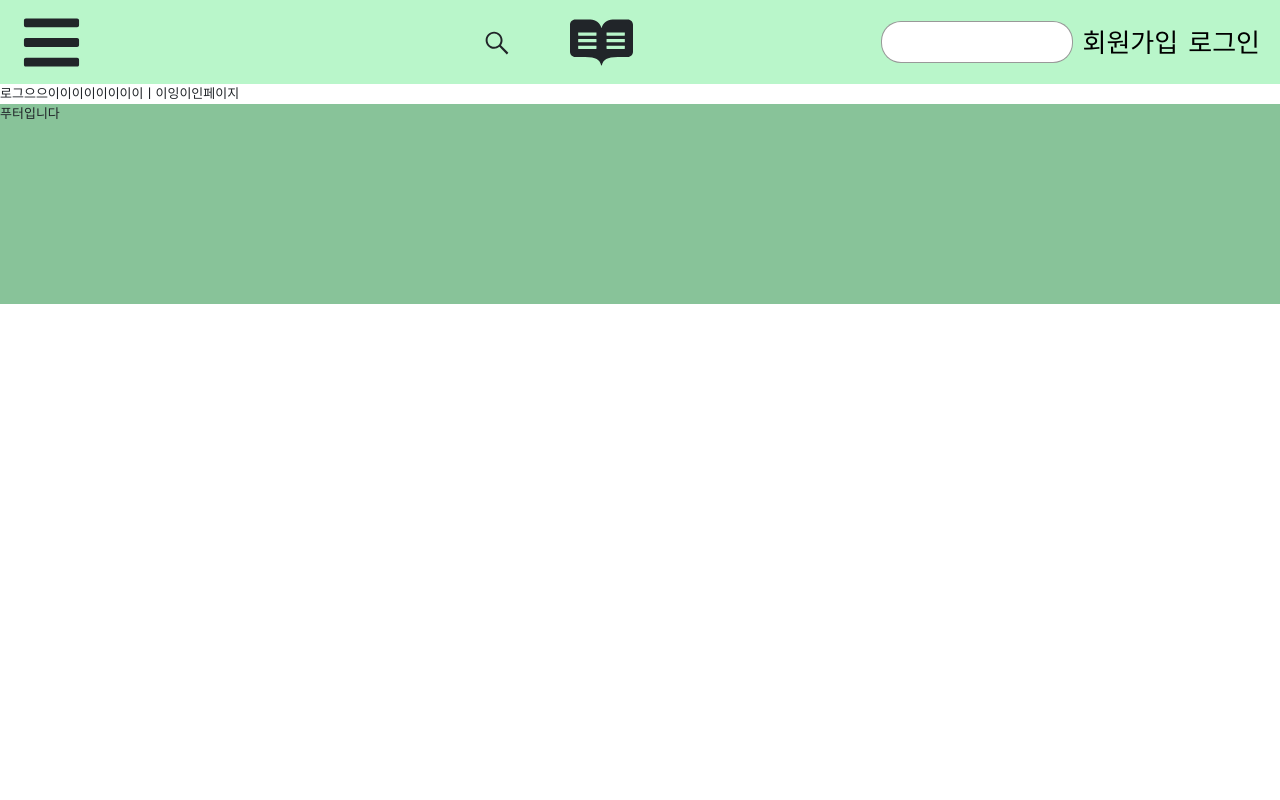
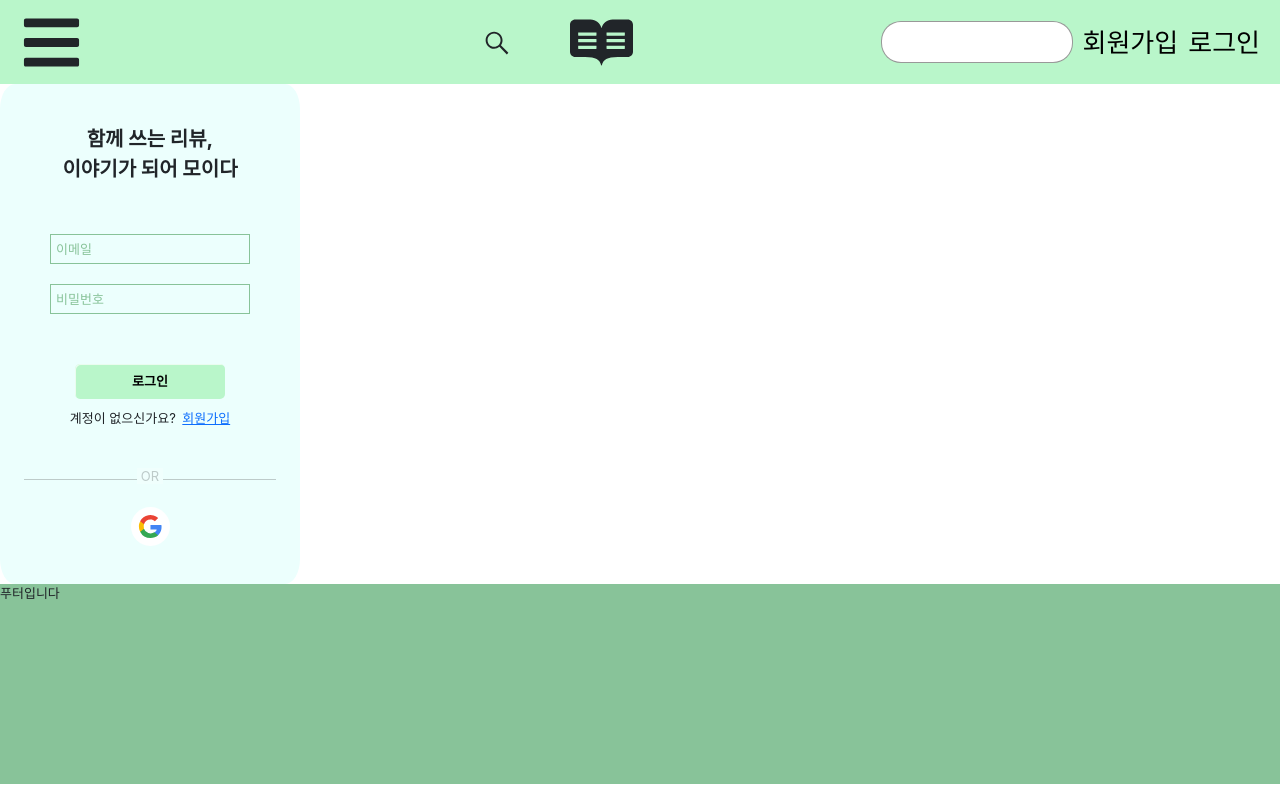
Before and after one commit to codestates-seb/seb40_main_031, a React (Create React App) app in the folder client/: page /login in a window 1280 px wide. Built offline with nearby package versions, Linux system fonts and the light colour scheme.

Commit message:
feat: 로그인 컴포넌트 구현 (#31)
* Feat: Create Login Component

* Feat: Add polished Library

* Feat: Create Login Component

```diff
--- /dev/null
+++ b/client/src/components/login/LoginComponent.js
@@ -0,0 +1,50 @@
+import React from 'react';
+import Button from '../@layout/button/Button';
+import * as S from './LoginComponent.style';
+
+const LoginComponent = () => {
+  return (
+    <S.WrapperDiv>
+      <S.AdvertiseDiv>
+        함께 쓰는 리뷰,
+        <br /> 이야기가 되어 모이다
+      </S.AdvertiseDiv>
+      <S.LoginInput placeholder='이메일'></S.LoginInput>
+      <S.LoginInput placeholder='비밀번호' type='password'></S.LoginInput>
+      <Button text='로그인' width='150px' height='35px'></Button>
+      <S.LinkToSignUpDiv>
+        계정이 없으신가요?
+        <S.LinkA href='#'>회원가입</S.LinkA>
+      </S.LinkToSignUpDiv>
+      <S.LineHr />
+      <S.OAuthListDiv>
+        <S.OAuthSvg
+          aria-hidden='true'
+          className='native svg-icon iconGoogle'
+          width='18'
+          height='18'
+          viewBox='0 0 18 18'
+        >
+          <path
+            d='M16.51 8H8.98v3h4.3c-.18 1-.74 1.48-1.6 2.04v2.01h2.6a7.8 7.8 0 0 0 2.38-5.88c0-.57-.05-.66-.15-1.18Z'
+            fill='#4285F4'
+          ></path>
+          <path
+            d='M8.98 17c2.16 0 3.97-.72 5.3-1.94l-2.6-2a4.8 4.8 0 0 1-7.18-2.54H1.83v2.07A8 8 0 0 0 8.98 17Z'
+            fill='#34A853'
+          ></path>
+          <path
+            d='M4.5 10.52a4.8 4.8 0 0 1 0-3.04V5.41H1.83a8 8 0 0 0 0 7.18l2.67-2.07Z'
+            fill='#FBBC05'
+          ></path>
+          <path
+            d='M8.98 4.18c1.17 0 2.23.4 3.06 1.2l2.3-2.3A8 8 0 0 0 1.83 5.4L4.5 7.49a4.77 4.77 0 0 1 4.48-3.3Z'
+            fill='#EA4335'
+          ></path>
+        </S.OAuthSvg>
+      </S.OAuthListDiv>
+    </S.WrapperDiv>
+  );
+};
+
+export default LoginComponent;
--- /dev/null
+++ b/client/src/components/login/LoginComponent.style.js
@@ -0,0 +1,112 @@
+import styled from 'styled-components';
+import { Theme } from '../../style/index';
+import { darken } from 'polished';
+
+const WrapperDiv = styled.div`
+  display: flex;
+  align-items: center;
+  flex-direction: column;
+
+  padding: 10px;
+  width: 300px;
+  height: 500px;
+
+  border-radius: 5%;
+  background-color: ${Theme.PRIMARY.GREEN_LIGHT};
+
+  > Button {
+    margin-top: 50px;
+  }
+`;
+
+const AdvertiseDiv = styled.div`
+  display: flex;
+  justify-content: center;
+  align-items: center;
+  text-align: center;
+
+  font-weight: bold;
+  font-size: 20px;
+  margin-top: 30px;
+  margin-bottom: 30px;
+`;
+
+const LoginInput = styled.input`
+  width: 200px;
+  height: 30px;
+  margin-top: 20px;
+  padding-left: 5px;
+  background-color: ${Theme.PRIMARY.GREEN_LIGHT};
+  border: 1px solid ${Theme.PRIMARY.GREEN_DARK};
+
+  &::placeholder {
+    color: ${Theme.PRIMARY.GREEN_DARK};
+  }
+`;
+
+const LinkToSignUpDiv = styled.div`
+  margin-top: 10px;
+`;
+
+const LinkA = styled.a`
+  padding-left: 0.5rem;
+  &::visited {
+    color: blue;
+  }
+`;
+
+const LineHr = styled.hr`
+  margin-top: 50px;
+  width: 90%;
+  border: none;
+  border-top: 1px solid #333;
+  color: #333;
+  overflow: visible;
+  text-align: center;
+  height: 5px;
+
+  &::after {
+    background: #fff;
+    content: 'OR';
+    padding: 0 4px;
+    position: relative;
+    top: -13px;
+  }
+`;
+
+const OAuthListDiv = styled.div`
+  display: flex;
+`;
+
+const OAuthSvg = styled.svg`
+  display: flex;
+  text-align: center;
+  color: ${Theme.PRIMARY.BLACK};
+  font-weight: bold;
+  margin-top: 10px;
+  background-color: ${(props) =>
+    props.backgroundColor ? props.backgroundColor : Theme.PRIMARY.WHITE};
+
+  border-radius: 50%;
+  padding: 0.5rem;
+  width: 3rem;
+  height: 3rem;
+
+  &:hover {
+    background-color: ${(props) =>
+      props.backgroundColor
+        ? darken(0.1, props.backgroundColor)
+        : darken(0.1, Theme.PRIMARY.WHITE)};
+  }
+`;
+
+export {
+  WrapperDiv,
+  AdvertiseDiv,
+  LoginInput,
+  LinkToSignUpDiv,
+  LinkA,
+  OAuthListDiv,
+  OAuthSvg,
+  LineHr,
+};
--- a/client/src/pages/login/Login.js
+++ b/client/src/pages/login/Login.js
@@ -1,9 +1,8 @@
-import React from "react";
+import React from 'react';
+import LoginComponent from '../../components/login/LoginComponent';
 
-const Login = () =>{
-    return(
-        <>로그으으이이이이이이이이ㅣ이잉이인페이지</>
-    )
-}
+const Login = () => {
+  return <LoginComponent />;
+};
 
-export default Login
+export default Login;
--- /dev/null
+++ b/package.json
@@ -0,0 +1,5 @@
+{
+  "dependencies": {
+    "polished": "^4.2.2"
+  }
+}
```
Also changed, not shown: client/src/components/login/LoginForm.js (added), client/src/components/login/LoginForm.style.js (added), 1 other file (tests, documents, lock files or other folders).
